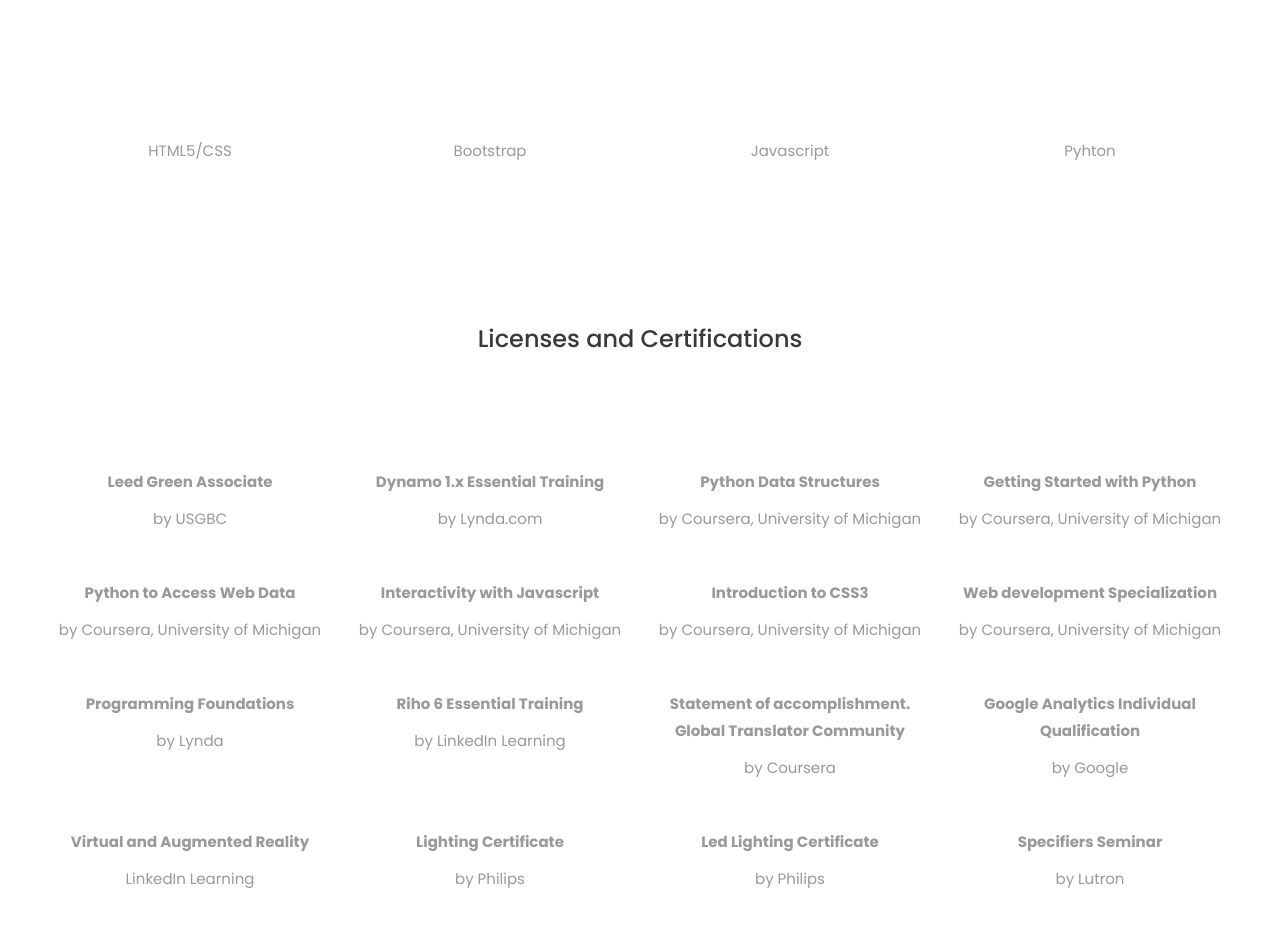
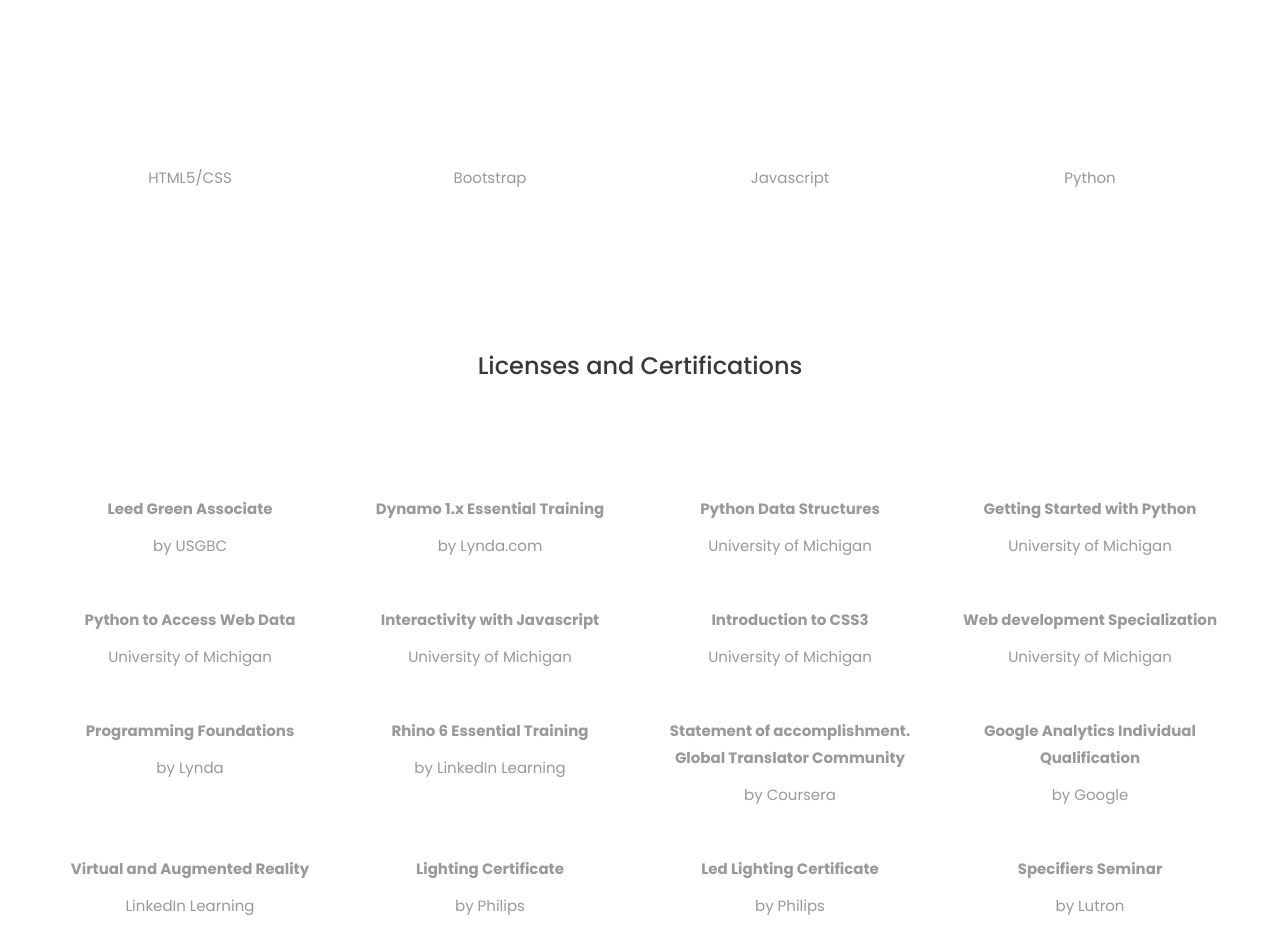
Before and after one commit to claudiaec/portfolio-webpage, a plain HTML site: page index.html in a window 1280 px wide. Shown: the part 2560-3501 px from the top of the page. Drawn offline with Linux system fonts and the light colour scheme; files whose address does not match are found by name.

Commit message:
Update index.html

```diff
--- a/index.html
+++ b/index.html
@@ -129,6 +129,8 @@
                         <h3><br><br>Education</h3>
                         <p><br><br>Bachelor of Architecture. UNAM Universidad Nacional Autonóma de México
                             <br>Exhange Program. UFRJ Universidade Federal do Rio de Janeiro
+                            <br>Software Development (current) Promineo Tech, Arizona, U.S.
+
                         </p>
 
 
@@ -148,7 +150,7 @@
                                 </div>
                             </div>
                             <div class="col-12 col-sm-6 col-md-3">
-                                <div class="single-pie-bar" data-percent="70">
+                                <div class="single-pie-bar" data-percent="90">
                                     <canvas class="bar-circle" width="100" height="100"></canvas>
                                     <p>Bluebeam Revu</p>
 
@@ -216,7 +218,7 @@
                                     </div>
                             </div>
                             <div class="col-12 col-sm-6 col-md-3">
-                                    <div class="single-pie-bar" data-percent="60">
+                                    <div class="single-pie-bar" data-percent="80">
                                             <canvas class="bar-circle" width="100" height="100"></canvas>
                                             <p>Javascript</p>
                                     </div>
@@ -224,7 +226,7 @@
                             <div class="col-12 col-sm-6 col-md-3">
                                     <div class="single-pie-bar" data-percent="60">
                                             <canvas class="bar-circle" width="100" height="100"></canvas>
-                                            <p>Pyhton</p>
+                                            <p>Python</p>
                                      </div>
                             </div>
 
@@ -262,7 +264,7 @@
                                     <div class="single-service-area text-center">
 
                                         <p><strong>Python Data Structures</strong></p>
-                                        <p>by Coursera, University of Michigan</p>
+                                        <p>University of Michigan</p>
                                         <p><Br></p>
                                     </div>
                                 </div>
@@ -270,7 +272,7 @@
                                     <div class="single-service-area text-center">
 
                                         <p><strong>Getting Started with Python</strong></p>
-                                        <p>by Coursera, University of Michigan</p>
+                                        <p>University of Michigan</p>
                                         <p><Br></p>
                                     </div>
                                 </div>
@@ -283,7 +285,7 @@
                                         <div class="col-12 col-md-3">
                                             <div class="single-service-area text-center mb-100">
                                                 <p><strong>Python to Access Web Data</strong></p>
-                                                        <p>by Coursera, University of Michigan</p>
+                                                        <p>University of Michigan</p>
                                                         <p><Br></p>
 
                                             </div>
@@ -292,7 +294,7 @@
                                             <div class="single-service-area text-center mb-100">
 
                                                 <p><strong>Interactivity with Javascript</strong></p>
-                                                <p>by Coursera, University of Michigan</p>
+                                                <p>University of Michigan</p>
                                                 <p><Br></p>
                                             </div>
                                         </div>
@@ -300,7 +302,7 @@
                                             <div class="single-service-area text-center">
 
                                                 <p><strong>Introduction to CSS3</strong></p>
-                                                <p>by Coursera, University of Michigan</p>
+                                                <p>University of Michigan</p>
                                                 <p><Br></p>
                                             </div>
                                         </div>
@@ -308,7 +310,7 @@
                                             <div class="single-service-area text-center">
 
                                                 <p><strong>Web development Specialization</strong></p>
-                                                <p>by Coursera, University of Michigan</p>
+                                                <p>University of Michigan</p>
                                                 <p><Br></p>
                                             </div>
                                         </div>
@@ -329,7 +331,7 @@
                                                 <div class="col-12 col-md-3">
                                                     <div class="single-service-area text-center mb-100">
 
-                                                        <p><strong>Riho 6 Essential Training</strong></p>
+                                                        <p><strong>Rhino 6 Essential Training</strong></p>
                                                         <p>by LinkedIn Learning</p>
                                                         <p><Br></p>
                                                     </div>
```
